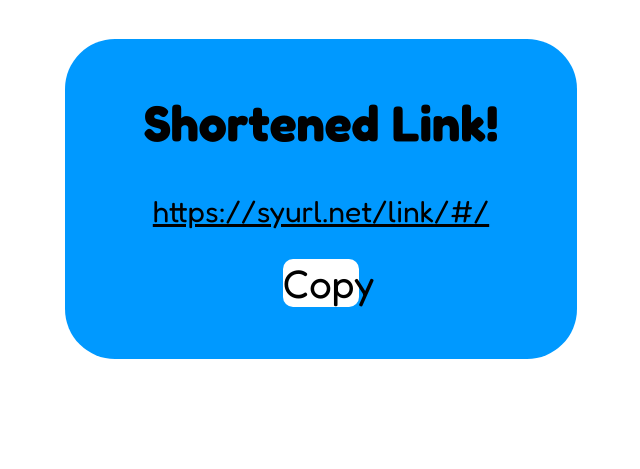
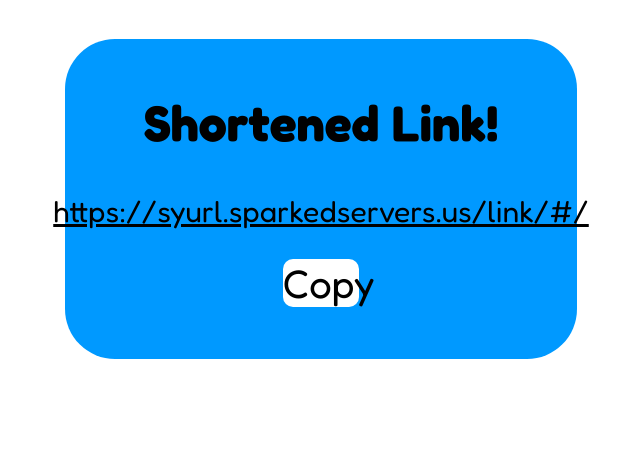
Before and after one commit to devs-des1re/syurl, a Flask app: template templates/shortened_link.html in a window 1280 px wide. Shown: the part 221-690 px from the top of the page, without its empty margins (319-959 px from the left). Run offline with Flask 3, Linux system fonts and the light colour scheme; the template is opened without the code that fills it: most values are stand-ins (such as "Sample title", 1, 10 or a date in 2020).

Commit message:
No domain active :(

```diff
--- a/templates/shortened_link.html
+++ b/templates/shortened_link.html
@@ -48,7 +48,7 @@
     <main>
         <div class="shortened-link">
             <h1>Shortened Link!</h1>
-            <a href="https://syurl.sparkedservers.us/link/{{ link }}/">https://syurl.net/link/{{ link }}/</a>
+            <a href="https://syurl.sparkedservers.us/link/{{ link }}/">https://syurl.sparkedservers.us/link/{{ link }}/</a>
             <button link="https://syurl.sparkedservers.us/link/{{ link }}/" id="copyButton" onclick="copyText()">Copy</button>
         </div>
     </main>
```
